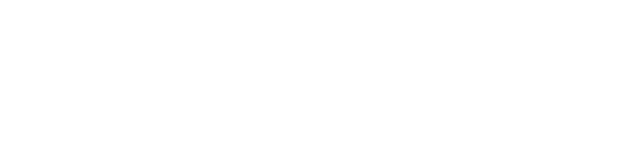
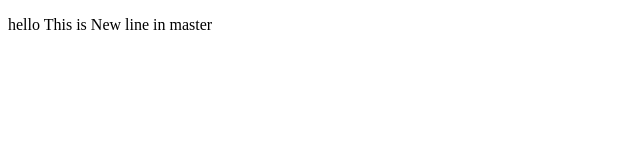
Before and after one commit to madhurcod/Git-Conflict, a plain HTML site: page index.html in a window 1280 px wide. Shown: the whole page, without its empty margins (0-640 px from the left). Drawn offline with Linux system fonts and the light colour scheme.

Commit message:
Now we add in the line in P tag

```diff
--- a/index.html
+++ b/index.html
@@ -7,6 +7,6 @@
     <title>Document</title>
 </head>
 <body>
-    <p></p>
+    <p>hello This is New line in master</p>
 </body>
 </html>
```
